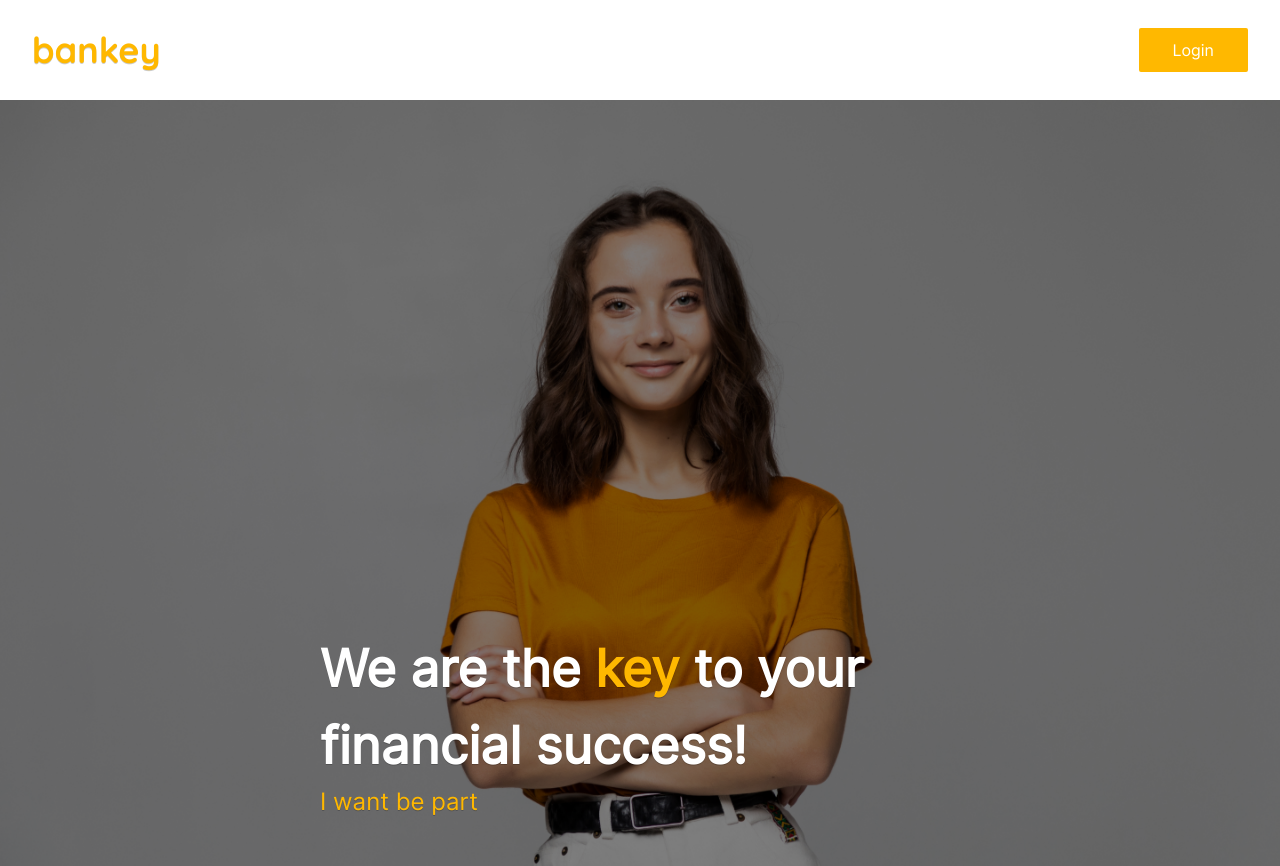
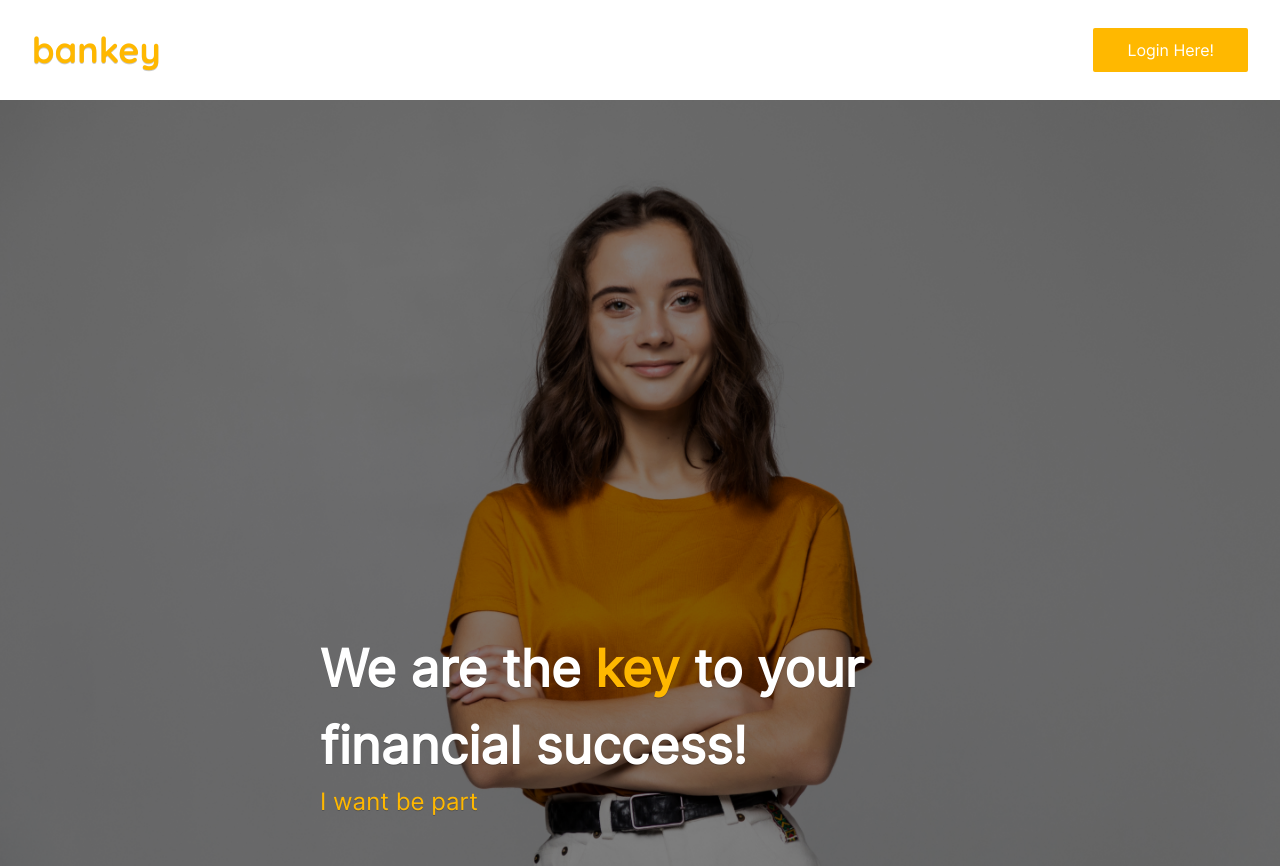
Before and after one commit to eduardo-victor/frontend-bank, a React (Vite) app: page / in a window 1280 px wide. Shown: the top 866 px of the page. Built offline with nearby package versions, Linux system fonts and the light colour scheme.

Commit message:
📦 NEW: Code refactored to TypeScript

```diff
--- a/src/components/Navbar.tsx
+++ b/src/components/Navbar.tsx
@@ -7,7 +7,7 @@ const Navbar = () => {
             <h1 className='font-quicksand font-bold text-4xl text-yellow [text-shadow:_0_1px_0_rgb(0_0_0_/_20%)]'>bankey</h1>
         </div>
         <div>
-            <button className='py-2 px-8 mr-8 font-inter border-2 border-yellow bg-yellow rounded-sm hover:bg-transparent hover:border-2 hover:border-yellow hover:text-yellow hover:transition text-white'>Login</button>
+            <button className='py-2 px-8 mr-8 font-inter border-2 border-yellow bg-yellow rounded-sm hover:bg-transparent hover:border-2 hover:border-yellow hover:text-yellow hover:transition text-white'>Login Here!</button>
         </div>
     </div>
   )
```
